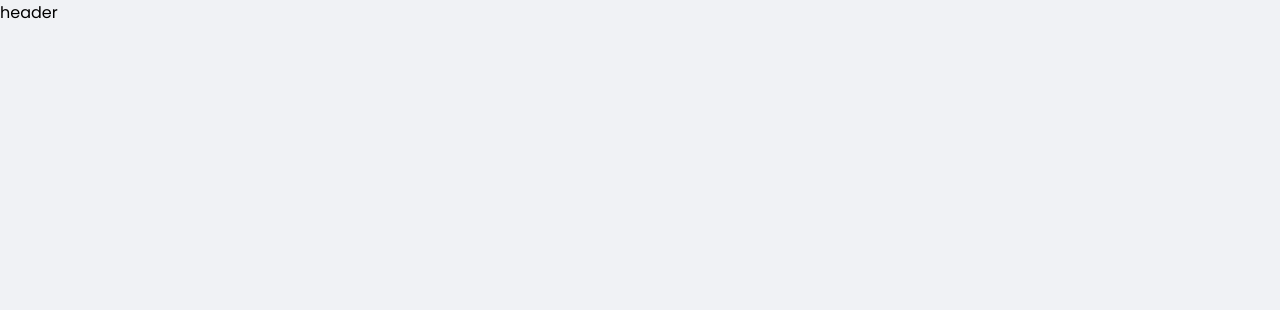
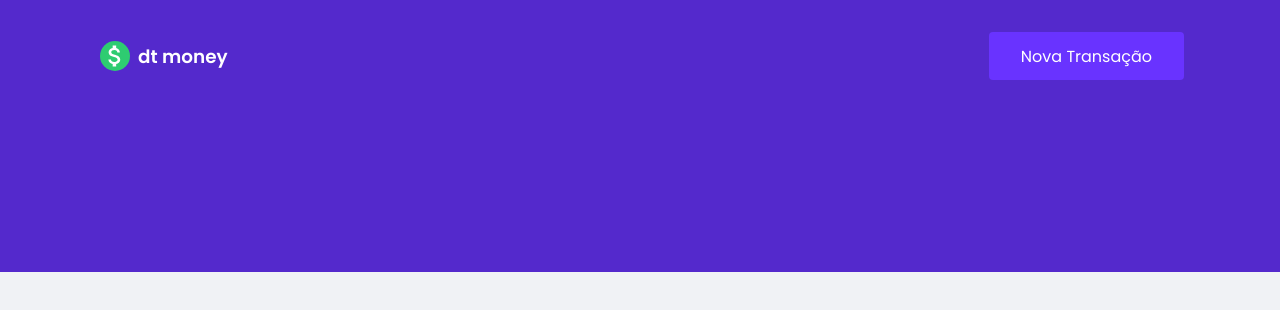
Before and after one commit to pedrodruviaro/dtmoney-reactjs, a React (Create React App) app: page / in a window 1280 px wide. Shown: the top 310 px of the page. Built offline with nearby package versions, Linux system fonts and the light colour scheme.

Commit message:
finalizando componente header

```diff
--- a/src/components/Header/index.tsx
+++ b/src/components/Header/index.tsx
@@ -1,3 +1,18 @@
+import { MdAttachMoney } from "react-icons/md";
+import { Container, Content, Logo } from "./styles";
+
 export function Header() {
-    return <header>header</header>;
+    return (
+        <Container>
+            <Content>
+                <Logo>
+                    <div>
+                        <MdAttachMoney />
+                    </div>
+                    <span>dt money</span>
+                </Logo>
+                <button type="button">Nova Transação</button>
+            </Content>
+        </Container>
+    );
 }
--- /dev/null
+++ b/src/components/Header/styles.ts
@@ -0,0 +1,53 @@
+import styled from "styled-components";
+
+export const Container = styled.header`
+    background-color: var(--blue);
+`;
+
+export const Content = styled.div`
+    max-width: 1120px;
+    margin: 0 auto;
+    padding: 2rem 1rem 12rem;
+
+    display: flex;
+    align-items: center;
+    justify-content: space-between;
+
+    button {
+        font-size: 1rem;
+        color: #fff;
+        background-color: var(--blue-light);
+        border: 0;
+        padding: 0 2rem;
+        border-radius: 0.25rem;
+        height: 3rem;
+
+        transition: filter 200ms ease-in-out;
+
+        &:hover,
+        &:focus {
+            filter: brightness(0.9);
+        }
+    }
+`;
+
+export const Logo = styled.div`
+    display: flex;
+    align-items: center;
+    gap: 0.5rem;
+    color: var(--shape);
+    padding: 0.25rem;
+    font-size: 1.15rem;
+    font-weight: 600;
+
+    > div {
+        border-radius: 50%;
+        background-color: #2ecc71;
+        height: 30px;
+        aspect-ratio: 1;
+        display: grid;
+        place-items: center;
+        color: var(--shape);
+        font-size: 1.75rem;
+    }
+`;
```
